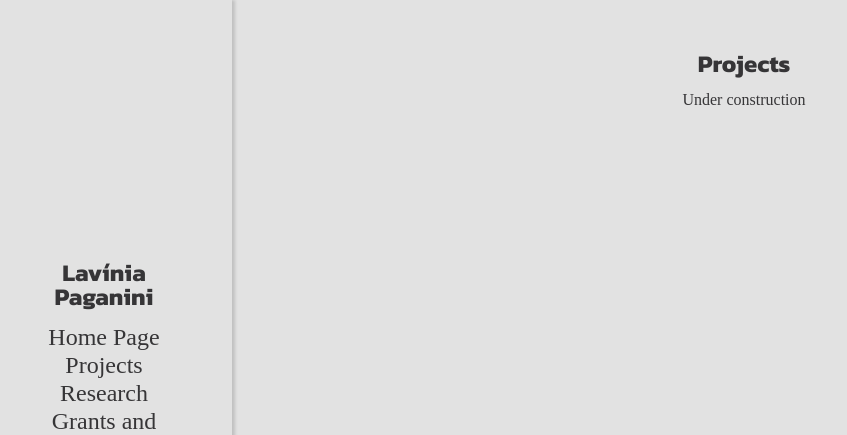
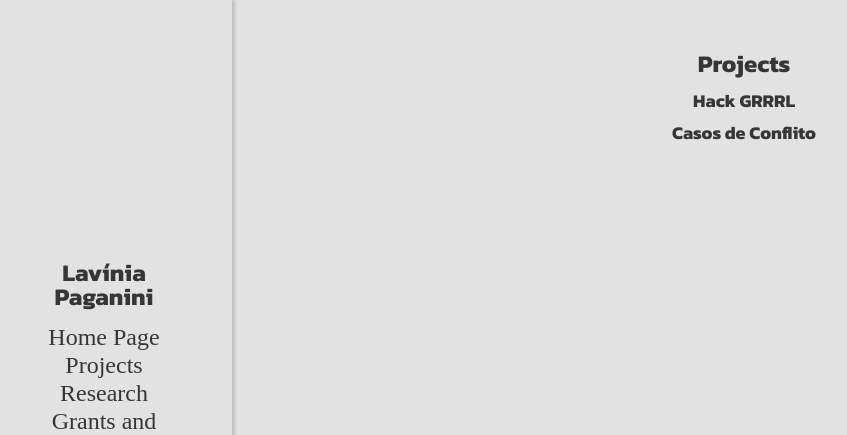
Before and after one commit to lfp2/lfp2.github.io, a Gatsby site: page /projects in a window 1280 px wide. Shown: the top 435 px of the page, without its empty margins (24-871 px from the left). Built offline with nearby package versions, Linux system fonts and the light colour scheme; Gatsby itself is replaced by a stand-in of ours; a web font is replaced by a local one.

Commit message:
Add projects basic info

```diff
--- a/src/pages/projects.js
+++ b/src/pages/projects.js
@@ -4,7 +4,10 @@ const ProjectsPage = () => {
   return (
     <>
       <h1>Projects</h1>
-      <p>Under construction</p>
+      <h2>Hack GRRRL</h2>
+      <p></p>
+      <h2>Casos de Conflito</h2>
+      <p></p>
     </>
   )
 }
```
